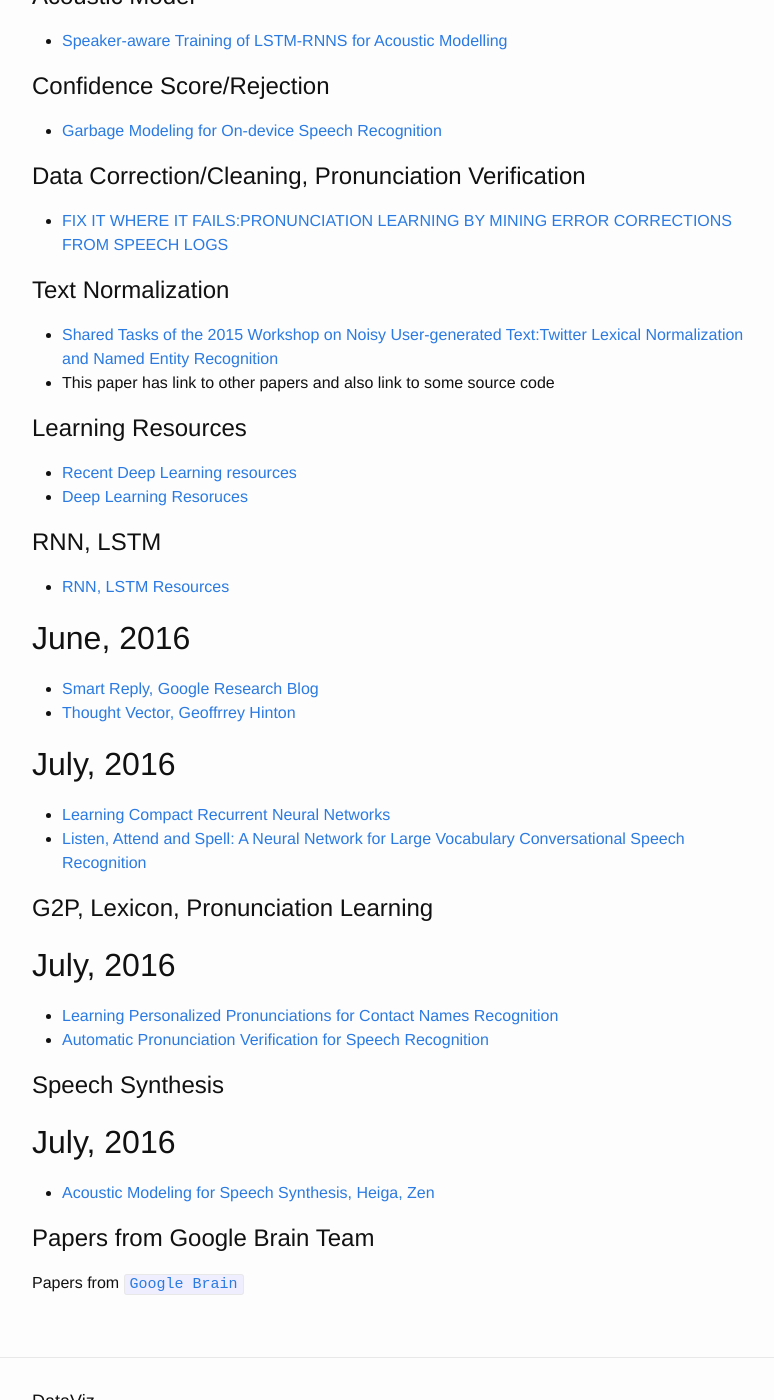
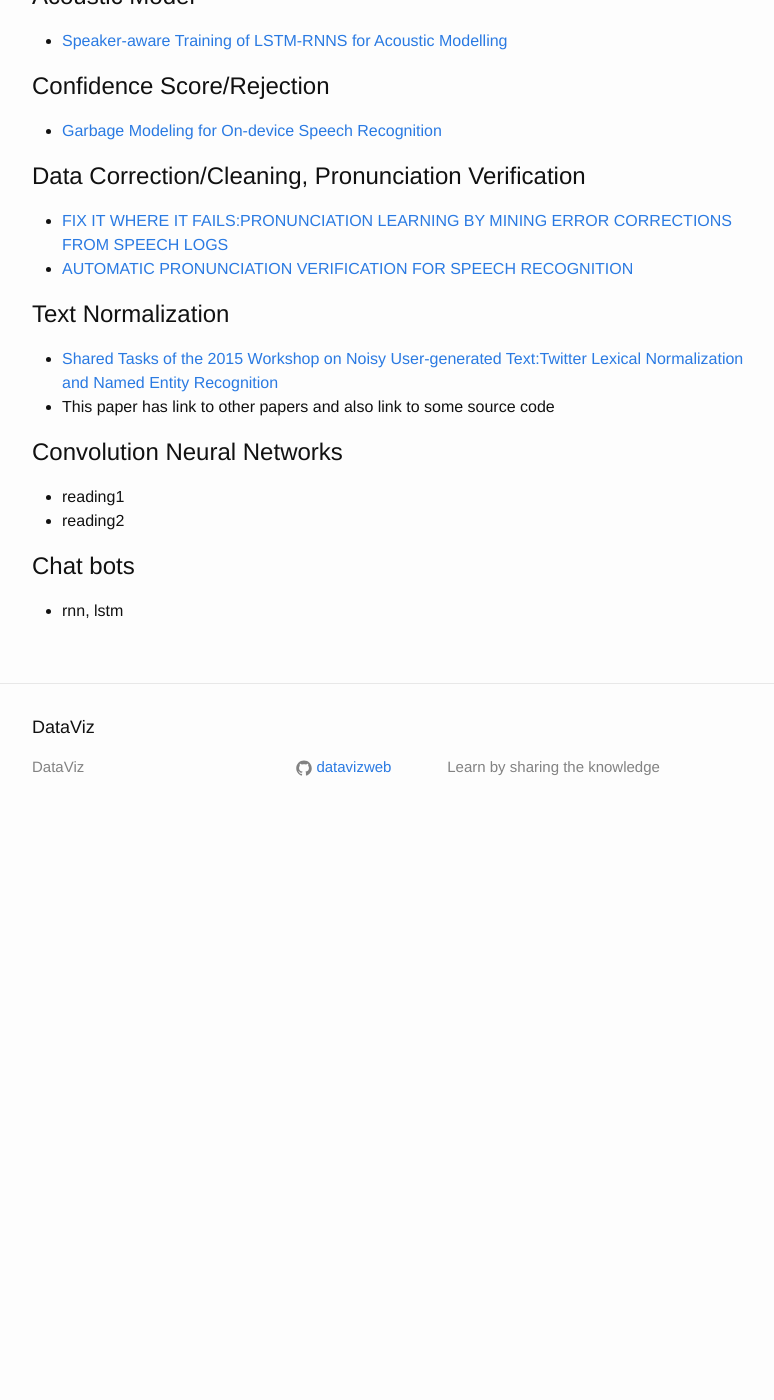
Before and after one commit to datavizweb/dataviz, a Jekyll site: the page built from _posts/2016-06-20-Reading-List-papers.markdown, in a window 1280 px wide and 1400 px high, scrolled down 4722 px. Shown: the whole window, without its empty margins (238-1012 px from the left). Built offline with Jekyll 4.4.1, drawn with Linux system fonts in a browser that asks for light colours; after the commit the page ends 5561 px from its top, so only the background shows below that; some of the changed text lies outside the part shown.

Commit message:
mobile upload jul13

```diff
--- a/_posts/2016-06-20-Reading-List-papers.markdown
+++ b/_posts/2016-06-20-Reading-List-papers.markdown
@@ -180,13 +180,12 @@ ReLU activation function for multiple hidden layer adaptation.
 * [Online Keyword Spotting with a Character-Level Recurrent Neural Network](https://arxiv.org/pdf/1512.08903.pdf)
 * [An application of recurrent neural networks to discriminative keyword spotting](http://www.cs.toronto.edu/~graves/icann_santi_2007.pdf)
 * [AUTOMATIC GAIN CONTROL AND MULTI-STYLE TRAINING FOR ROBUST SMALL-FOOTPRINT KEYWORD SPOTTING WITH DEEP NEURAL NETWORKS](http://static.googleusercontent.com/media/research.google.com/en//pubs/archive/43289.pdf)
-* [Convolutional Neural Networks for Small-Footprint Keyword Spotting](http://static.googleusercontent.com/media/research.google.com/en//pubs/archive/43969.pdf)
-
 
 # Decoder Graph
 
 * [Rapid Vocabulary Addition to Context-Dependent Decoder Graphs](http://www.isca-speech.org/archive/interspeech_2015/papers/i15_2112.pdf)
 * [Discussion about graph](https://github.com/kaldi-asr/kaldi/issues/720)
+* [Pre-Initialized composition for large vocabulary speech recognition]()
 
 # Language Model
 
@@ -209,49 +208,19 @@ ReLU activation function for multiple hidden layer adaptation.
 # Data Correction/Cleaning, Pronunciation Verification
 
 * [FIX IT WHERE IT FAILS:PRONUNCIATION LEARNING BY MINING ERROR CORRECTIONS FROM SPEECH LOGS](http://static.googleusercontent.com/media/research.google.com/en//pubs/archive/43263.pdf)
-
+* [AUTOMATIC PRONUNCIATION VERIFICATION FOR SPEECH RECOGNITION](http://static.googleusercontent.com/media/research.google.com/en//pubs/archive/43262.pdf)
 
 # Text Normalization
 
 * [Shared Tasks of the 2015 Workshop on Noisy User-generated Text:Twitter Lexical Normalization and Named Entity Recognition](https://www.microsoft.com/en-us/research/wp-content/uploads/2015/08/WNUT19.pdf)
  * This paper has link to other papers and also link to some source code
 
-# Learning Resources
 
-* [Recent Deep Learning resources](http://handong1587.github.io/deep_learning/2016/07/08/keep-up-with-new-trends.html)
-* [Deep Learning Resoruces](http://handong1587.github.io/categories.html#deep_learning-ref)
+# Convolution Neural Networks
 
-# RNN, LSTM
+* reading1
+* reading2
 
-* [RNN, LSTM Resources](http://handong1587.github.io/deep_learning/2015/10/09/rnn-and-lstm.html)
+# Chat bots
 
-## June, 2016
-
-* [Smart Reply, Google Research Blog](https://research.googleblog.com/2015/11/computer-respond-to-this-email.html)
-* [Thought Vector, Geoffrrey Hinton](http://www.extremetech.com/extreme/206521-thought-vectors-could-revolutionize-artificial-intelligence)
-
-## July, 2016
-
-* [Learning Compact Recurrent Neural Networks](http://arxiv.org/pdf/1604.02594v1.pdf)
-* [Listen, Attend and Spell: A Neural Network for Large Vocabulary Conversational Speech Recognition](http://static.googleusercontent.com/media/research.google.com/en//pubs/archive/44926.pdf)
-
-
-# G2P, Lexicon, Pronunciation Learning
-
-## July, 2016
-
-* [Learning Personalized Pronunciations for Contact Names Recognition](http://research.google.com/pubs/pub45415.html)
-* [Automatic Pronunciation Verification for Speech Recognition](http://static.googleusercontent.com/media/research.google.com/en//pubs/archive/43262.pdf)
-
-
-
-# Speech Synthesis
-
-## July, 2016
-
-* [Acoustic Modeling for Speech Synthesis, Heiga, Zen](http://static.googleusercontent.com/media/research.google.com/en//pubs/archive/44630.pdf)
-
-
-# Papers from Google Brain Team
-
-Papers from [`Google Brain`](http://research.google.com/pubs/BrainTeam.html)
+* rnn, lstm
```
Also changed, not shown: _posts/2016-07-13-MobileUploads.md (added, +6 -0 lines).
